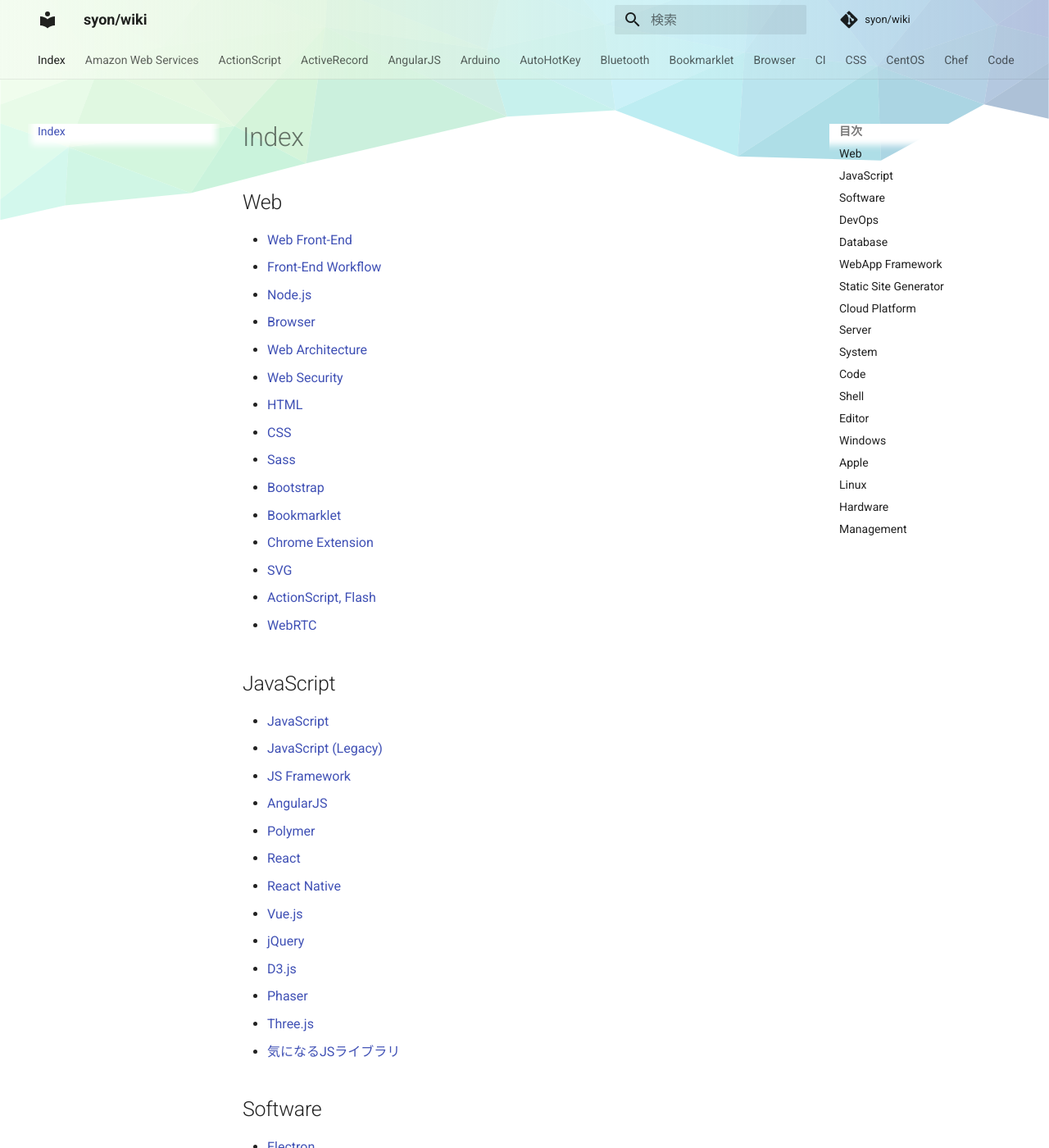
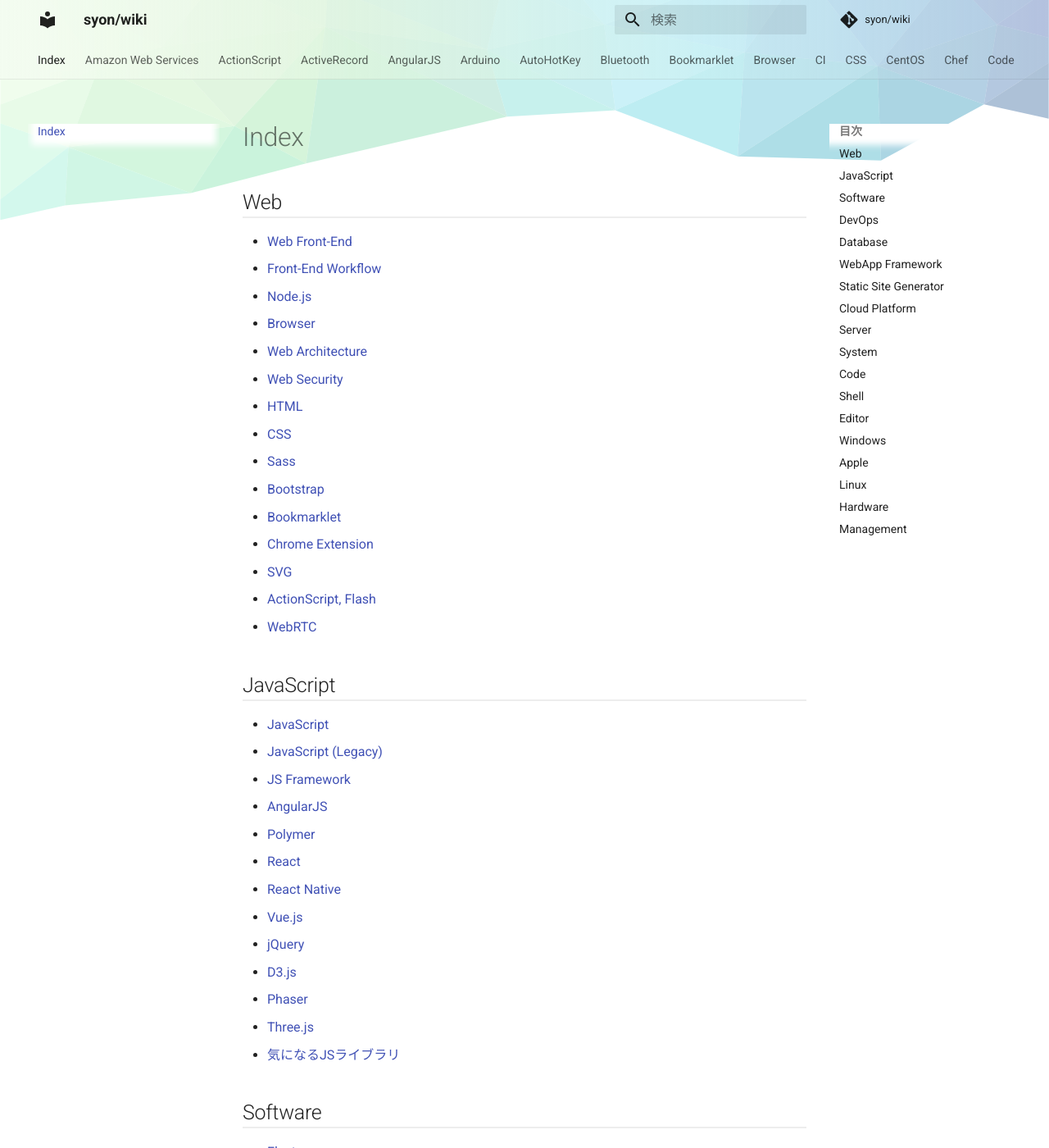
Before and after one commit to syon/wiki, an MkDocs documentation site: the page built from docs/index.md, in a window 1280 px wide and 1400 px high. Shown: the whole window at 82% size. Built offline with MkDocs 1.6.1 and Material for MkDocs 9.7.7, drawn with Linux system fonts in a browser that asks for light colours; comment, search, counter and statistics services are not loaded.

Commit message:
:lipstick: styling h2 underline

```diff
--- a/docs/stylesheets/extra.css
+++ b/docs/stylesheets/extra.css
@@ -7,3 +7,7 @@ body {
 [data-md-color-primary=white] .md-tabs {
   background: linear-gradient(90deg,#f3fcf0,#e3f6e0a8,#cbf0f28c,#adc2d861);
 }
+
+.md-content h2 {
+  border-bottom: .1rem solid rgba(0,0,0,.07);
+}
```
